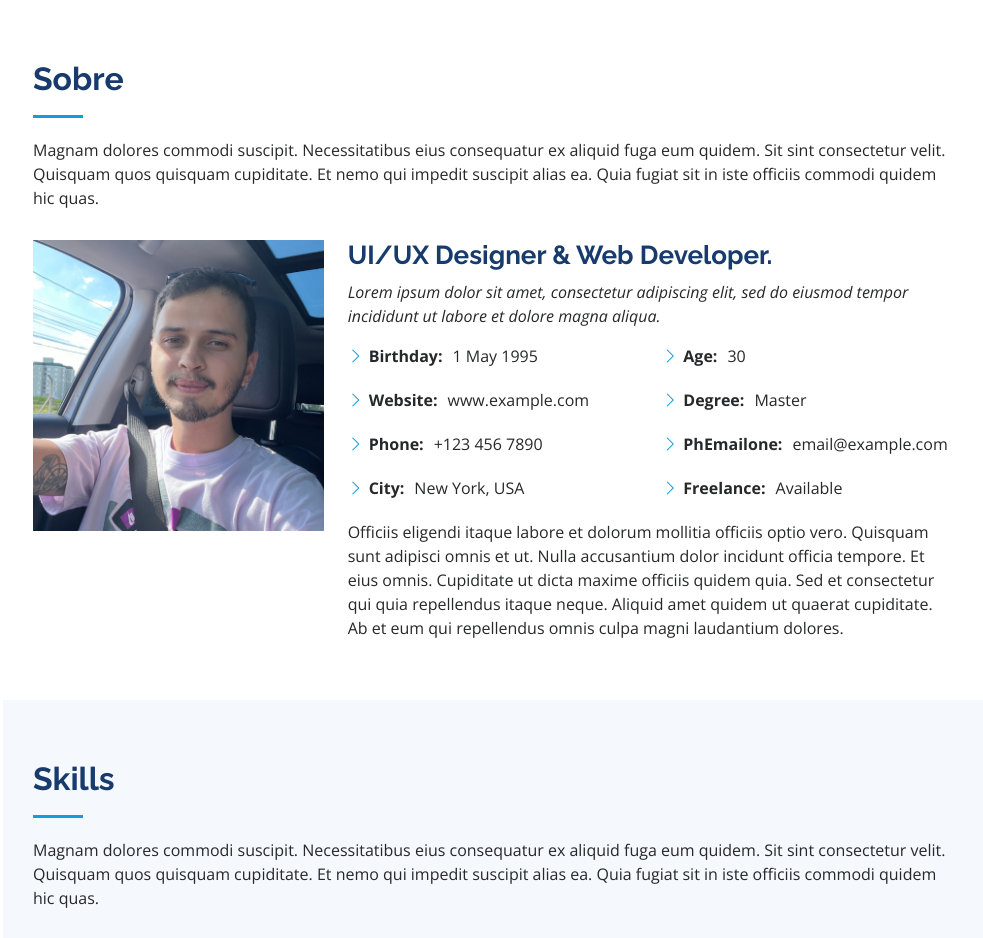
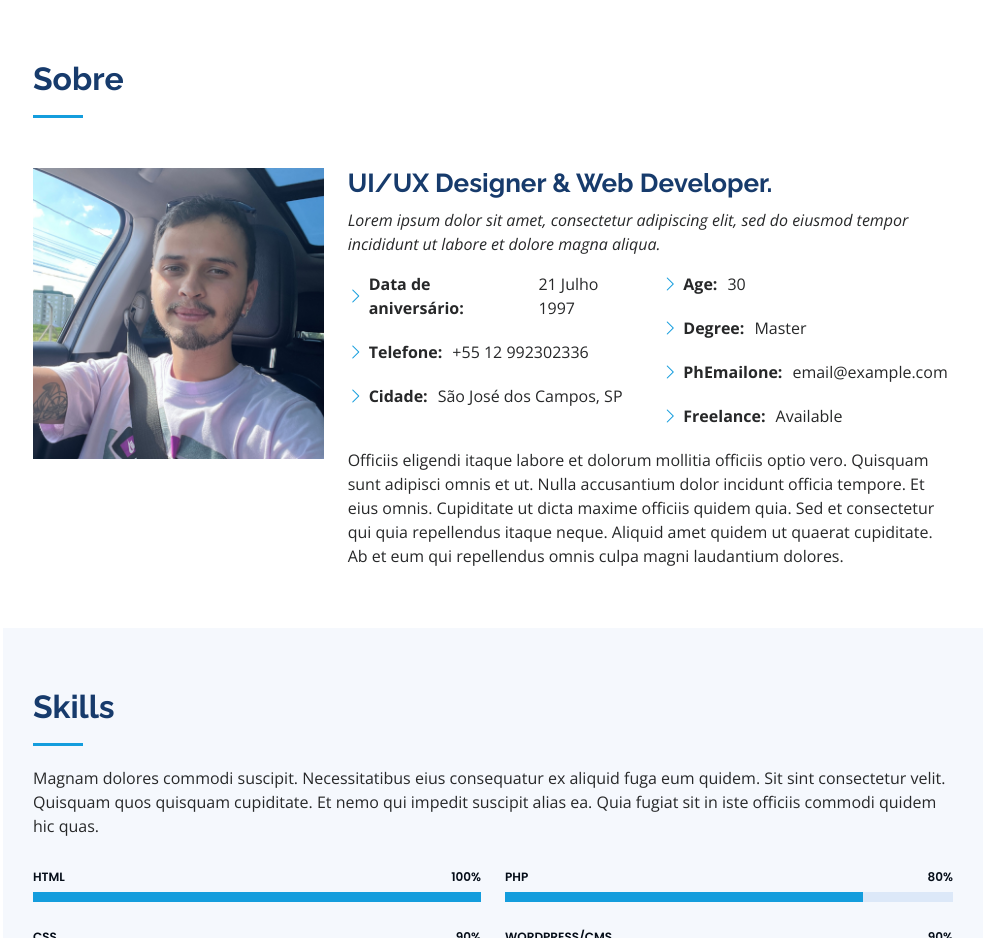
Before and after one commit to viniciuscgodoy/portfolio, a plain HTML site: page index.html in a window 1280 px wide. Shown: the part 800-1738 px from the top of the page, without its empty margins (297-1280 px from the left). Drawn offline with nearby package versions, Linux system fonts and the light colour scheme.

Commit message:
alteração dados

```diff
--- a/index.html
+++ b/index.html
@@ -85,7 +85,6 @@
 
         <div class="section-title">
           <h2>Sobre</h2>
-          <p>Magnam dolores commodi suscipit. Necessitatibus eius consequatur ex aliquid fuga eum quidem. Sit sint consectetur velit. Quisquam quos quisquam cupiditate. Et nemo qui impedit suscipit alias ea. Quia fugiat sit in iste officiis commodi quidem hic quas.</p>
         </div>
 
         <div class="row">
@@ -101,10 +100,9 @@
             <div class="row">
               <div class="col-lg-6">
                 <ul>
-                  <li><i class="bi bi-chevron-right"></i> <strong>Birthday:</strong> <span>1 May 1995</span></li>
-                  <li><i class="bi bi-chevron-right"></i> <strong>Website:</strong> <span>www.example.com</span></li>
-                  <li><i class="bi bi-chevron-right"></i> <strong>Phone:</strong> <span>+123 456 7890</span></li>
-                  <li><i class="bi bi-chevron-right"></i> <strong>City:</strong> <span>New York, USA</span></li>
+                  <li><i class="bi bi-chevron-right"></i> <strong>Data de aniversário:</strong> <span>21 Julho 1997</span></li>
+                  <li><i class="bi bi-chevron-right"></i> <strong>Telefone:</strong> <span>+55 12 992302336</span></li>
+                  <li><i class="bi bi-chevron-right"></i> <strong>Cidade:</strong> <span>São José dos Campos, SP</span></li>
                 </ul>
               </div>
               <div class="col-lg-6">
```
